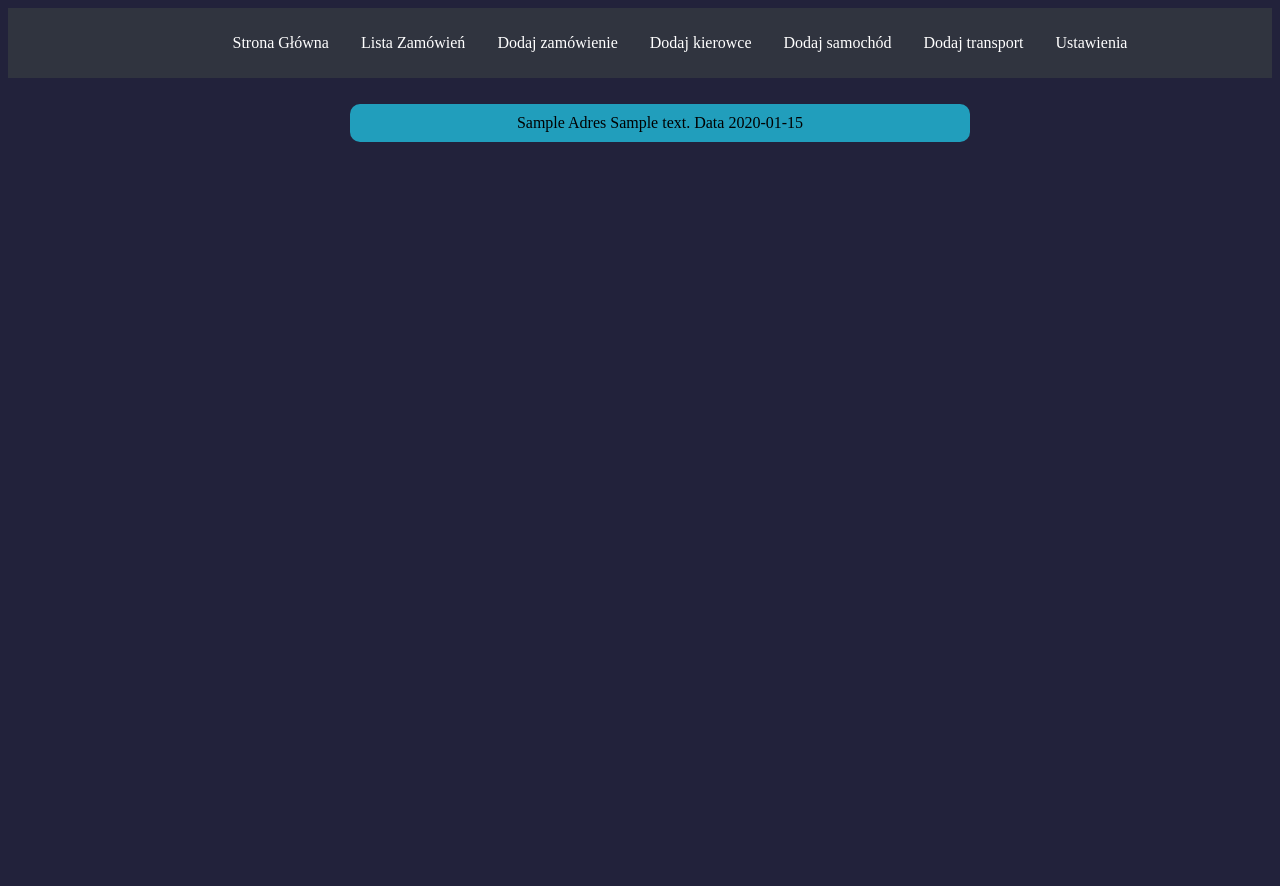
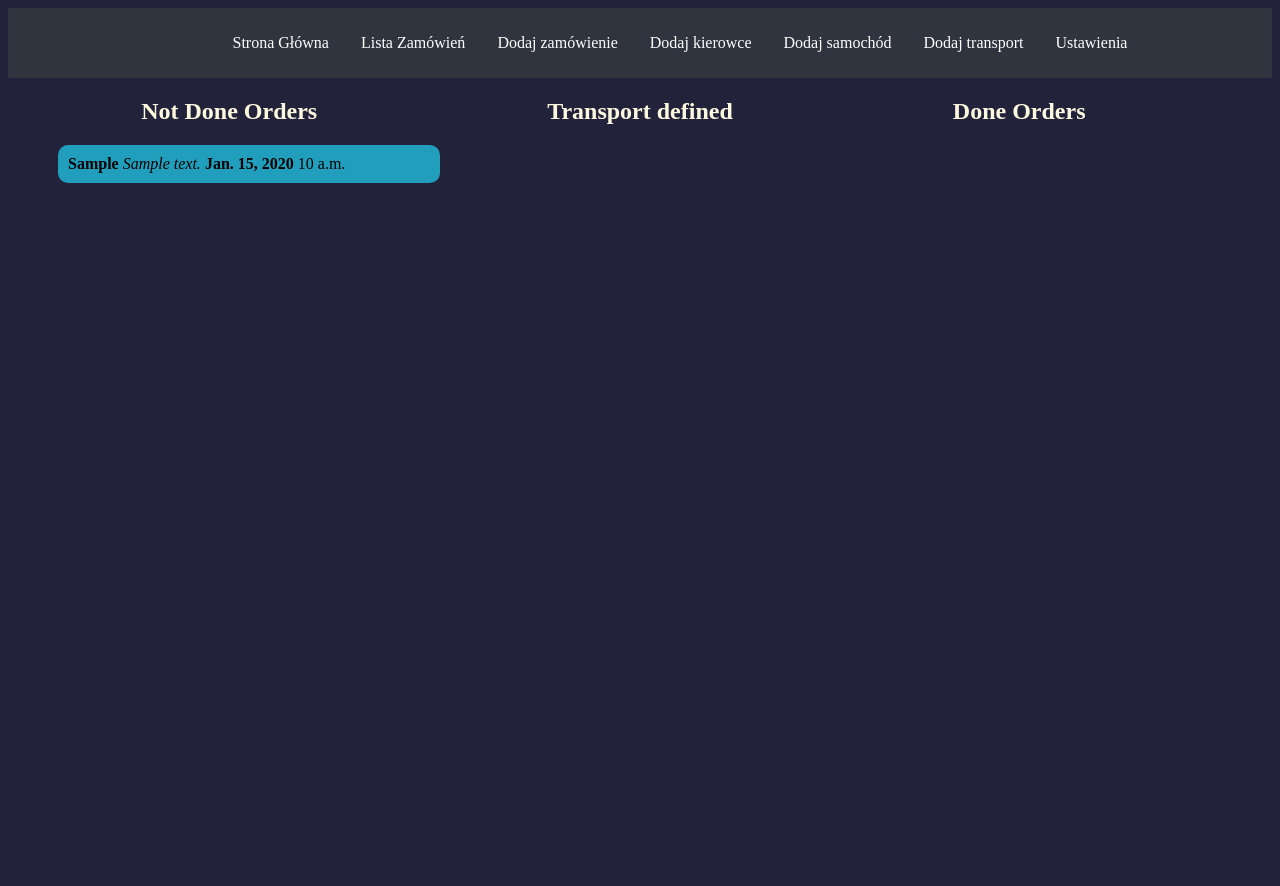
Before and after one commit to Wikkktor/TransportApp, a Django app: page /order/list in a window 1280 px wide. Before the commit the page ends 142 px from the top, so only its background shows below. Run offline with Django 3.2, Linux system fonts and the light colour scheme; a user stored in the database is signed in; tables that the repository leaves empty hold one stand-in row (values such as "Sample post").

Commit message:
Orders List view updated

```diff
--- a/TransportApp/models.py
+++ b/TransportApp/models.py
@@ -7,7 +7,7 @@ from django.urls import reverse
 class Orders(models.Model):
     DELIVERY_STATUS = [
         (1, "Nowe"),
-        (2, "W realizacji"),
+        (2, "Zdefiniowano Transport"),
         (3, "Zrealizowane")
     ]
     client = models.CharField(max_length=255)
--- a/TransportApp/static/main.css
+++ b/TransportApp/static/main.css
@@ -232,3 +232,30 @@ a {
 .base_orders ul li {
     margin: 10px;
 }
+.list_orders_h2 {
+    text-align: center;
+    color: #fefae0;
+}
+.not_done_orders {
+    width: 35%;
+    height: 800px;
+    overflow: auto;
+}
+.done_orders {
+    width: 30%;
+    height: 800px;
+}
+.in_progress_orders {
+    width: 30%;
+    height: 800px;
+    overflow: auto;
+}
+.not_done_orders li {
+    border-radius: 10px;
+}
+.done_orders li {
+    border-radius: 10px;
+}
+.in_progress_orders li {
+    border-radius: 10px;
+}
--- /dev/null
+++ b/TransportApp/templates/orders_list_view.html
@@ -0,0 +1,58 @@
+{% load static %}
+<!doctype html>
+<html lang="en">
+<head>
+    <meta charset="UTF-8">
+    <meta name="viewport"
+          content="width=device-width, user-scalable=no, initial-scale=1.0, maximum-scale=1.0, minimum-scale=1.0">
+    <meta http-equiv="X-UA-Compatible" content="ie=edge">
+    <link rel="stylesheet" href="{% static 'main.css' %}">
+    <title>Transport App</title>
+</head>
+<body>
+<div class="mainMenu">
+    <ul>
+        <li><a href="{% url 'base' %}"> Strona Główna </a></li>
+        <li><a href="{% url 'order_list_view' %}">Lista Zamówień</a></li>
+        <li><a href="{% url 'order_add_view' %}"> Dodaj zamówienie </a></li>
+        <li><a href="{% url 'driver_add_view' %}"> Dodaj kierowce </a></li>
+        <li><a href="{% url 'car_add_view' %}"> Dodaj samochód </a></li>
+        <li><a href="{% url 'transport_add_view' %}"> Dodaj transport </a></li>
+        <li><a href=""> Ustawienia </a></li>
+    </ul>
+</div>
+<div class="coint">
+        <div class="not_done_orders">
+            <h2 class="list_orders_h2">Not Done Orders</h2>
+            <ul>
+            {% for order in not_done_orders %}
+                <a href="{{ order.get_absolute_url }}">
+                    <li> <strong>{{ order.client }}</strong> <i>{{ order.delivery_address }}</i>
+                    <b>{{ order.delivery_day }}</b> {{ order.delivery_hour }}</li>
+                </a>
+            {% endfor %}
+            </ul>
+        </div>
+        <div class="in_progress_orders">
+            <h2 class="list_orders_h2">Transport defined</h2>
+            <ul>
+            {% for order in in_process_orders %}
+                <a href="{{ order.get_absolute_url }}">
+                    <li> <strong>{{ order.client }}</strong> <i>{{ order.delivery_address }}</i>
+                    <b>{{ order.delivery_day }}</b> {{ order.delivery_hour }}</li>
+                </a>
+            {% endfor %}
+            </ul>
+        </div>
+        <div class="done_orders">
+            <h2 class="list_orders_h2">Done Orders</h2>
+            <ul>
+            {% for order in done_orders %}
+                <a href="{{ order.get_absolute_url }}">
+                    <li> <strong>{{ order.client }}</strong> <i>{{ order.delivery_address }}</i>
+                    <b>{{ order.delivery_day }}</b> {{ order.delivery_hour }}</li>
+                </a>
+            {% endfor %}
+            </ul>
+        </div>
+</div>
--- a/TransportApp/views.py
+++ b/TransportApp/views.py
@@ -157,11 +157,13 @@ class OrderAddView(LoginRequiredMixin, View):
         return redirect('/order/list')
 
 
-class OrderListView(LoginRequiredMixin, ListView):
-    # List view
-    model = Orders
-    template_name = 'orders.html'
-    ordering = ['delivery_day', 'delivery_hour']
+class OrderListView(LoginRequiredMixin, View):
+    def get(self, request):
+        not_done_orders = Orders.objects.all().filter(status=1).order_by('delivery_day', 'delivery_hour')
+        in_process_orders = Orders.objects.all().filter(status=2).order_by('delivery_day', 'delivery_hour')
+        done_orders = Orders.objects.all().filter(status=3).order_by('delivery_day', 'delivery_hour')
+        context = {'done_orders': done_orders, 'in_process_orders': in_process_orders, 'not_done_orders': not_done_orders}
+        return render(request, 'orders_list_view.html', context)
 
 
 class OrderDeleteView(LoginRequiredMixin, DeleteView):
@@ -206,4 +208,6 @@ class DetailOrderView(LoginRequiredMixin, View):
         order = Orders.objects.get(id=pk)
         t = Transport.objects.create(driver=driver, car=car)
         t.order.add(order)
+        order.status = 2
+        order.save()
         return redirect("/")
```
